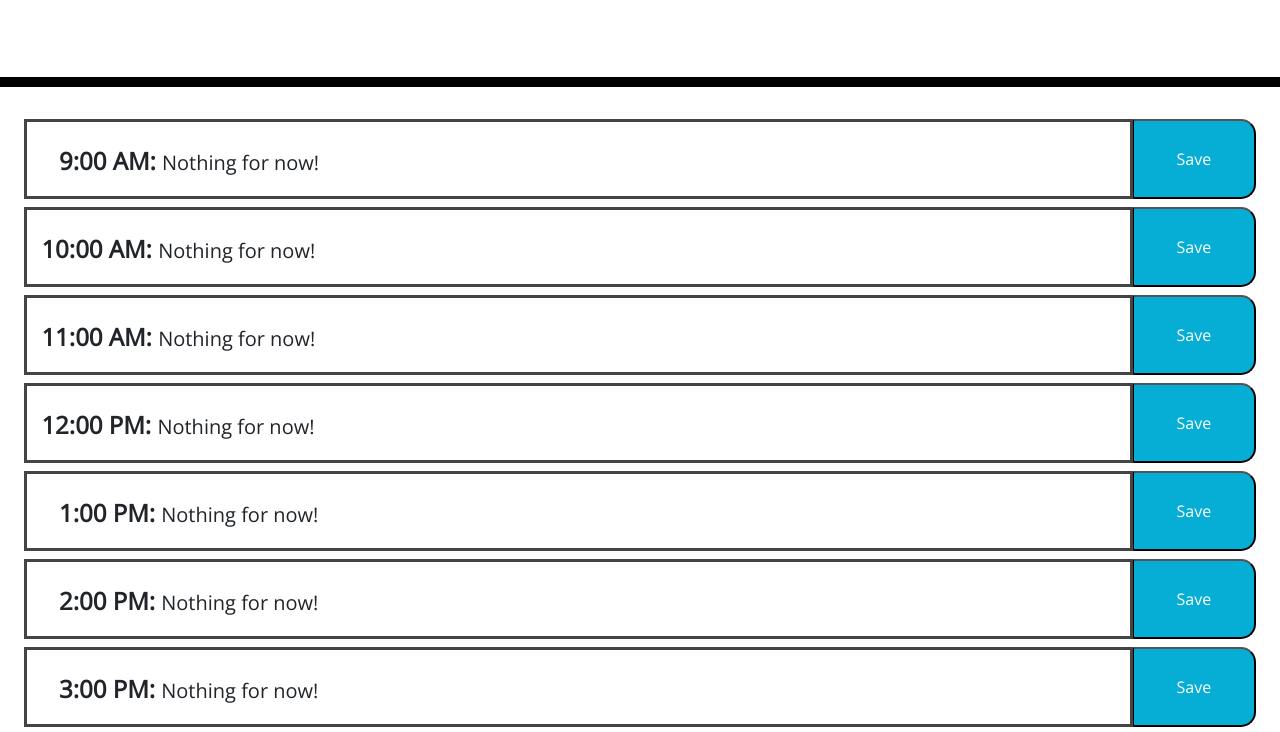
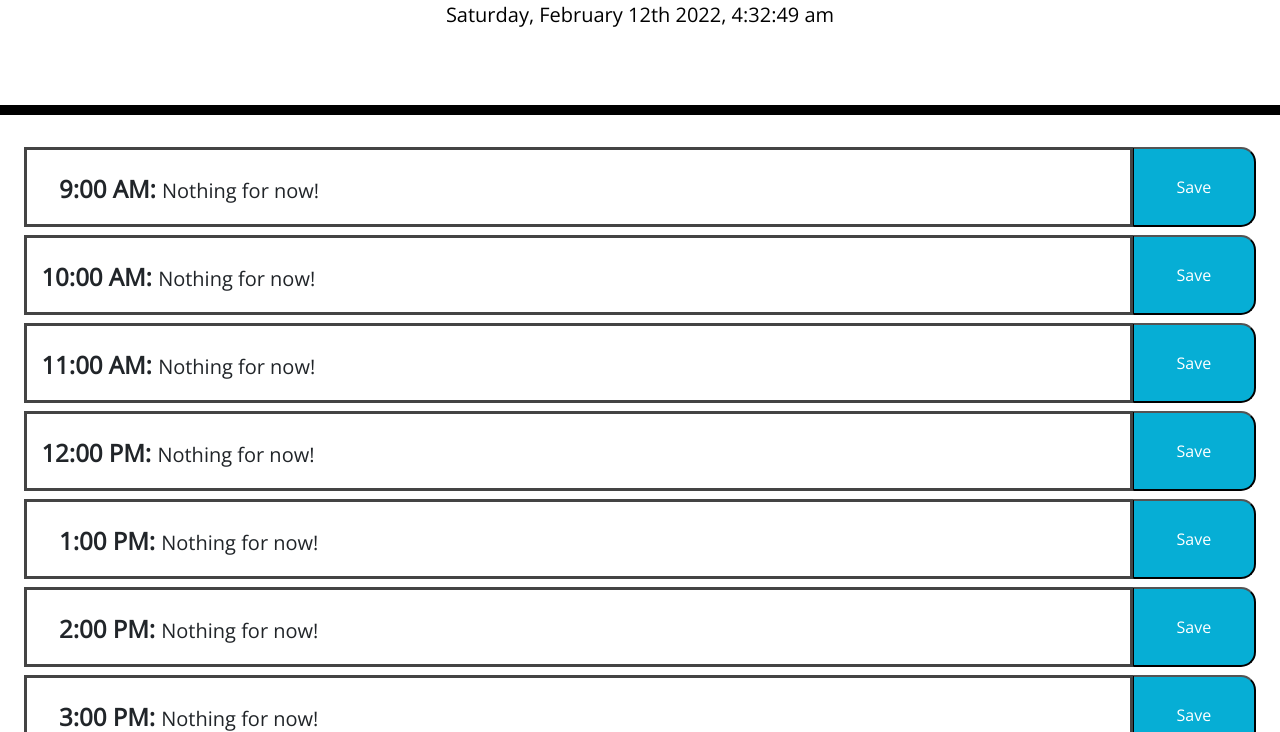
Before and after one commit to JaxonAdams/scheduler, a plain HTML site: page index.html in a window 1280 px wide. Shown: the part 185-917 px from the top of the page. Drawn offline with nearby package versions, Linux system fonts and the light colour scheme.

Commit message:
browser will display date and update each second

```diff
--- a/assets/js/script.js
+++ b/assets/js/script.js
@@ -0,0 +1,10 @@
+var currentDate = moment().format("dddd, MMMM Do YYYY, h:mm:ss a");
+
+// Display current date
+$("#currentDay").text(currentDate);
+
+// Update current date every second
+setInterval(function () {
+    currentDate = moment().format("dddd, MMMM Do YYYY, h:mm:ss a");
+    $("#currentDay").text(currentDate);
+}, 1000);
--- a/index.html
+++ b/index.html
@@ -115,5 +115,6 @@
 
     <script src="https://code.jquery.com/jquery-3.4.1.min.js"></script>
     <script src="https://cdnjs.cloudflare.com/ajax/libs/moment.js/2.24.0/moment.min.js"></script>
+    <script src="assets/js/script.js"></script>
   </body>
 </html>
```
